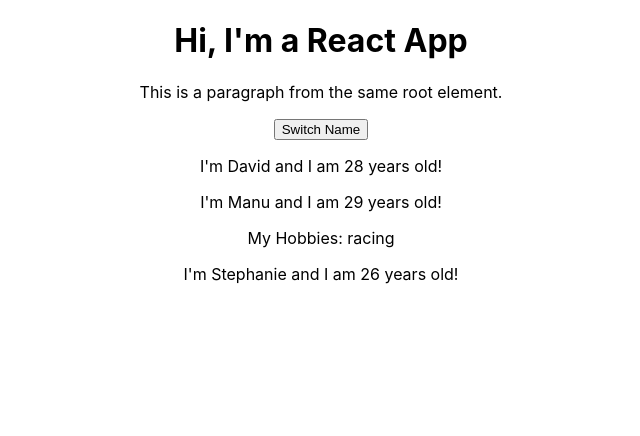
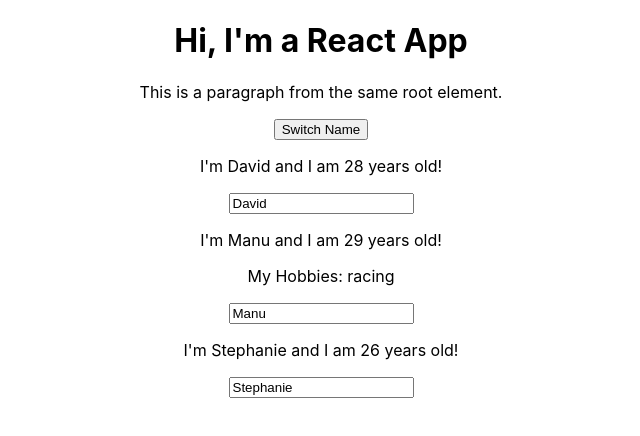
Before and after one commit to davidborka/ReactTrainig, a React (Create React App) app in the folder react-complete-training/: page / in a window 1280 px wide. Shown: the top 436 px of the page, without its empty margins (319-959 px from the left). Built offline with nearby package versions, Linux system fonts and the light colour scheme.

Commit message:
AddTwoWayBinding

```diff
--- a/react-complete-training/src/App.js
+++ b/react-complete-training/src/App.js
@@ -22,7 +22,13 @@
     {name: 'Stephanie', age:30}
   ]})
   }
-
+nameChangeHandler = (event) =>{
+  this.setState({persons: [
+    {name: 'David', age: 25},
+    {name: 'Max', age: 29},
+    {name: event.target.value, age:30}
+  ]})
+}
   render(){
     return(
       <div className="App">
@@ -35,7 +41,11 @@
         click={this.switchNameHandler.bind(this, 'Maxiian!')}
         />
         <Person name= {this.state.persons[1].name} age= {this.state.persons[1].age}>My Hobbies: racing</Person>
-        <Person name= {this.state.persons[2].name} age= {this.state.persons[2].age}/>
+        <Person
+        name= {this.state.persons[2].name}
+        age= {this.state.persons[2].age}
+        changed={this.nameChangeHandler}
+        />
       </div>
       );
   }
--- a/react-complete-training/src/Person/Person.js
+++ b/react-complete-training/src/Person/Person.js
@@ -5,6 +5,7 @@
     <div>
         <p onClick={props.click}>I'm {props.name} and I am {props.age} years old!</p>
         <p>{props.children}</p>
+        <input type="text" onChange={props.changed} value={props.name} />
     </div>)
 };
 
```
